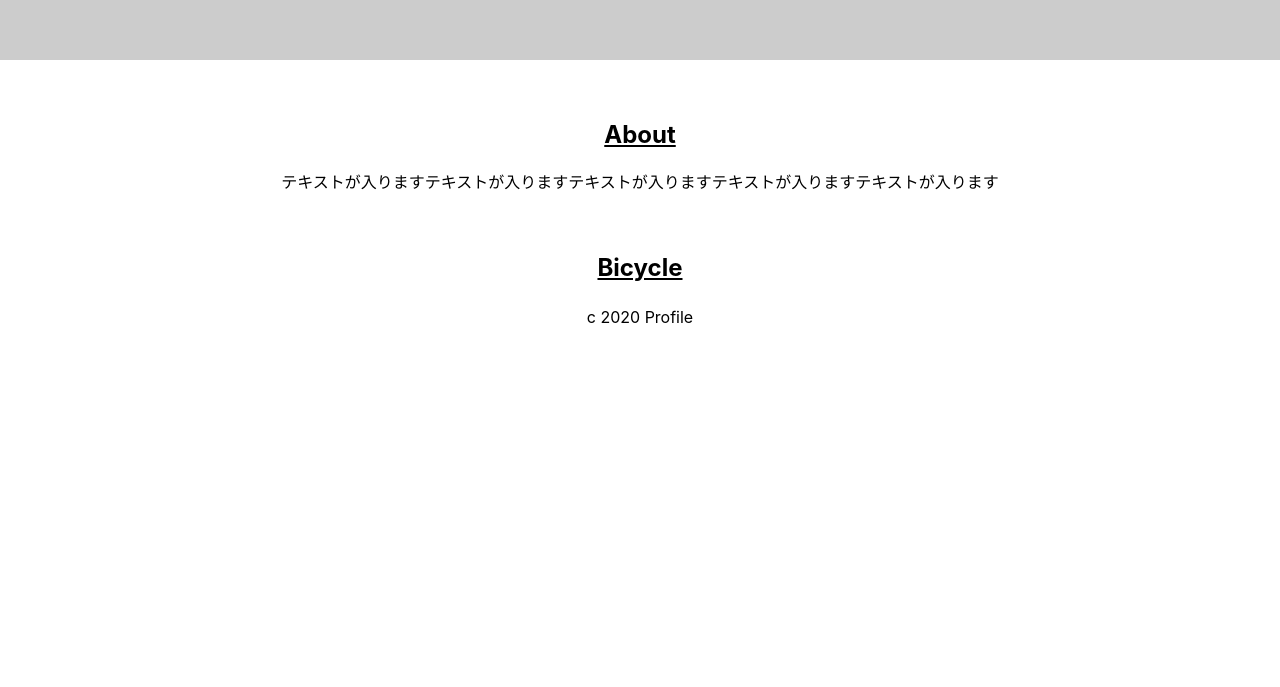
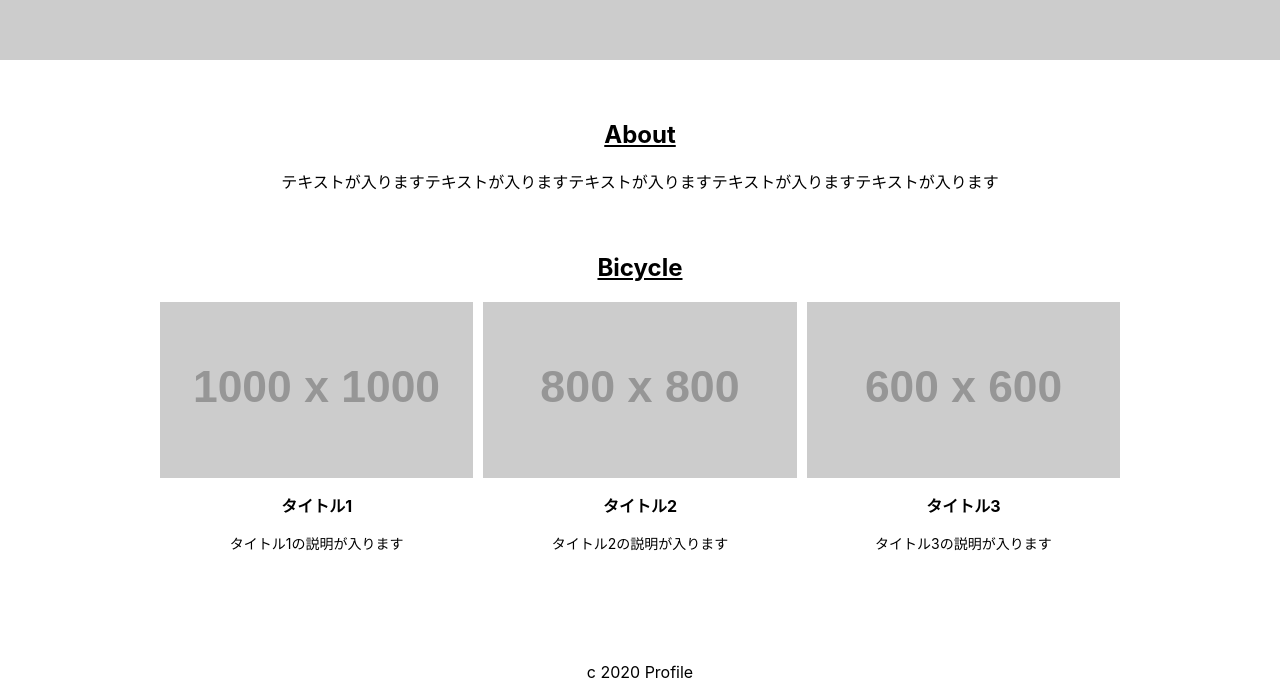
Before and after one commit to abeshi03/demo, a React (Create React App) app: page / in a window 1280 px wide. Shown: the part 805-1492 px from the top of the page. Before the commit the page ends 1137 px from the top, so only its background shows below. Built offline with nearby package versions, Linux system fonts and the light colour scheme.

Commit message:
実装完了

```diff
--- a/src/App.js
+++ b/src/App.js
@@ -3,8 +3,31 @@ import styles from "./App.module.scss";
 
 // - 子コンポーネント =====================================================================================================
 import { Heading } from "./components/atoms/Heading";
+import { BicycleCard } from "./components/organisms/card/BicycleCard";
 
 function App() {
+
+  const BicycleCardItems = [
+    {
+      id: "1",
+      imgURI: "https://dummyimage.com/1000x1000/03488d/fff",
+      title: "タイトル1",
+      description: "タイトル1の説明が入ります"
+    },
+    {
+      id: "2",
+      imgURI: "https://dummyimage.com/800x800/03488d/fff",
+      title: "タイトル2",
+      description: "タイトル2の説明が入ります"
+    },
+    {
+      id: "3",
+      imgURI: "https://dummyimage.com/600x600/03488d/fff",
+      title: "タイトル3",
+      description: "タイトル3の説明が入ります"
+    }
+  ]
+
   return (
     <>
       <main
@@ -21,10 +44,23 @@ function App() {
       </section>
 
       <section className={styles.bicycleSection}>
+
         <Heading
           heading="Bicycle"
           style={{display: "flex", justifyContent: "center", alignItems: "center"}}
         />
+
+        <div className={styles.bicycleCardsFlow}>
+          {BicycleCardItems.map((item) => (
+            <BicycleCard
+              key={item.id}
+              imgURI={item.imgURI}
+              title={item.title}
+              description={item.description}
+            />
+          ))}
+        </div>
+
       </section>
     </>
 
--- a/src/App.module.scss
+++ b/src/App.module.scss
@@ -27,3 +27,13 @@
   margin-left: auto;
   margin-right: auto;
 }
+
+
+.bicycleCardsFlow {
+
+  display: grid;
+  grid-template-columns: repeat(auto-fill, minmax(290px, 1fr));
+  gap: 10px;
+
+  margin-bottom: 90px;
+}
--- /dev/null
+++ b/src/components/organisms/card/BicycleCard.jsx
@@ -0,0 +1,19 @@
+// - アセット ============================================================================================================
+import styles from "./BicycleCard.module.scss";
+
+export const BicycleCard = (props) => {
+
+  const { imgURI, title, description } = props;
+
+  return (
+    <div className={styles.bicycleCard}>
+      <div
+        className={styles.img}
+        style={{backgroundImage: `url(${imgURI})`}}
+        role="img"
+      ></div>
+      <h3 className={styles.title}>{ title }</h3>
+      <p className={styles.description}>{ description }</p>
+    </div>
+  )
+}
--- /dev/null
+++ b/src/components/organisms/card/BicycleCard.module.scss
@@ -0,0 +1,30 @@
+.bicycleCard {
+
+  text-align: center;
+}
+
+
+.img {
+
+  aspect-ratio: 16/9;
+
+  background-size: cover;
+  background-position: center;
+}
+
+
+.title {
+
+  font-size: 16px;
+  font-weight: bold;
+
+  margin-top: 15px;
+}
+
+
+.description {
+
+  font-size: 14px;
+
+  margin-top: 5px;
+}
```
